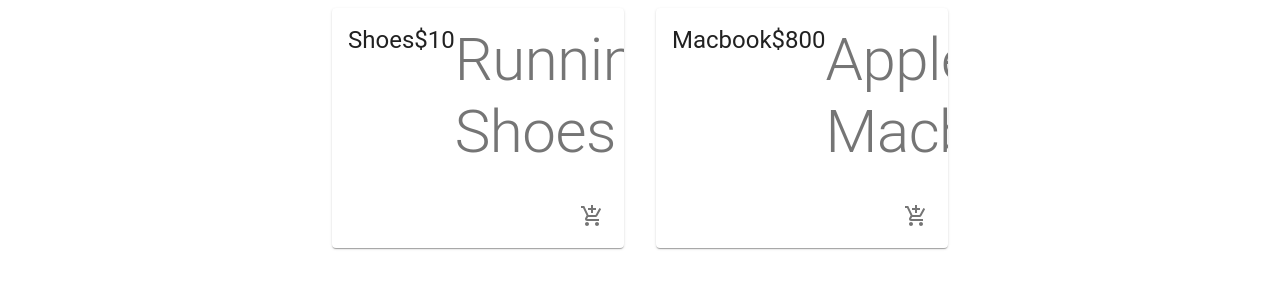
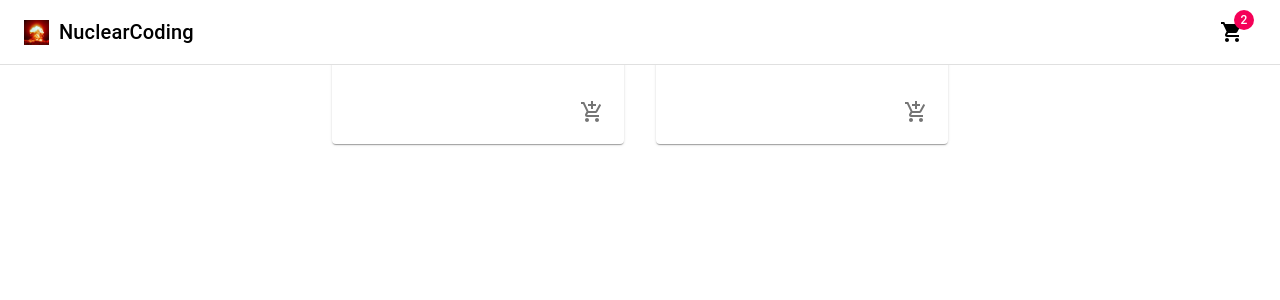
Before and after one commit to Atomize101/eCommerce, a React (Create React App) app: page / in a window 1280 px wide. Shown: the top 300 px of the page. Built offline with nearby package versions, Linux system fonts and the light colour scheme.

Commit message:
Creating the NavBar

```diff
--- a/src/App.js
+++ b/src/App.js
@@ -1,9 +1,14 @@
 import React from 'react';
-import Products from './components/Products/Products';
+
+//import Products from './components/Products/Products';
+//import NavBar from './components/Navbar/Navbar';
+
+import { Products, NavBar } from './components';
 
 const App = () => {
 	return (
 		<div>
+			<NavBar />
 			<Products />
 		</div>
 	);
--- /dev/null
+++ b/src/components/Navbar/Navbar.jsx
@@ -0,0 +1,33 @@
+import React from 'react';
+import { AppBar, Toolbar, IconButton, Badge, MenuItem, Menu, Typography } from '@material-ui/core';
+import { ShoppingCart } from '@material-ui/icons';
+import logo from '../../assets/atomic.jpg';
+
+import useStyles from './styles';
+
+const Navbar = () => {
+	const classes = useStyles();
+
+	return (
+		<>
+			<AppBar position="fixed" className={classes.appBar} color="inherit">
+				<Toolbar>
+					<Typography variant="h6" className={classes.title} color="inherit">
+						<img src={logo} alt="NuclearCoding" height="25px" className={classes.image} />
+						NuclearCoding
+					</Typography>
+					<div className={classes.grow} />
+					<div className={classes.button}>
+						<IconButton aria-label="Show cart items" color="inherit">
+							<Badge badgeContent={2} color="secondary">
+								<ShoppingCart />
+							</Badge>
+						</IconButton>
+					</div>
+				</Toolbar>
+			</AppBar>
+		</>
+	);
+};
+
+export default Navbar;
--- /dev/null
+++ b/src/components/Navbar/styles.js
@@ -0,0 +1,68 @@
+import { makeStyles, fade } from '@material-ui/core/styles';
+
+const drawerWidth = 0;
+
+export default makeStyles((theme) => ({
+	appBar: {
+		boxShadow: 'none',
+		borderBottom: '1px solid rgba(0, 0, 0, 0.12)',
+		[theme.breakpoints.up('sm')]: {
+			width: `calc(100% - ${drawerWidth}px)`,
+			marginLeft: drawerWidth,
+		},
+	},
+	title: {
+		flexGrow: 1,
+		alignItems: 'center',
+		display: 'flex',
+		textDecoration: 'none',
+	},
+	image: {
+		marginRight: '10px',
+	},
+	menuButton: {
+		marginRight: theme.spacing(2),
+		[theme.breakpoints.up('sm')]: {
+			display: 'none',
+		},
+	},
+	grow: {
+		flexGrow: 1,
+	},
+	search: {
+		position: 'relative',
+		borderRadius: theme.shape.borderRadius,
+		backgroundColor: fade(theme.palette.common.white, 0.15),
+		'&:hover': {
+			backgroundColor: fade(theme.palette.common.white, 0.25),
+		},
+		marginRight: theme.spacing(2),
+		marginLeft: 0,
+		width: '100%',
+		[theme.breakpoints.up('sm')]: {
+			width: 'auto',
+		},
+	},
+	searchIcon: {
+		padding: theme.spacing(0, 2),
+		height: '100%',
+		position: 'absolute',
+		pointerEvents: 'none',
+		display: 'flex',
+		alignItems: 'center',
+		justifyContent: 'center',
+	},
+	inputRoot: {
+		color: 'inherit',
+	},
+	inputInput: {
+		padding: theme.spacing(1, 1, 1, 0),
+		// vertical padding + font size from searchIcon
+		paddingLeft: `calc(1em + ${theme.spacing(4)}px)`,
+		transition: theme.transitions.create('width'),
+		width: '100%',
+		[theme.breakpoints.up('md')]: {
+			width: '20ch',
+		},
+	},
+}));
--- a/src/components/Products/Product/Product.jsx
+++ b/src/components/Products/Product/Product.jsx
@@ -19,7 +19,7 @@
 						<Typography variant="h5" gutterBottom>
 							{product.price}
 						</Typography>
-						<Typography variant="h2" color="textSecondary">
+						<Typography variant="body2" color="textSecondary">
 							{product.description}
 						</Typography>
 					</div>
--- /dev/null
+++ b/src/components/index.js
@@ -0,0 +1,2 @@
+export { default as NavBar } from './Navbar/Navbar';
+export { default as Products } from './Products/Products';
```
Also changed, not shown: src/assets/atomic.jpg (added), 1 other file (tests, documents, lock files or other folders).
